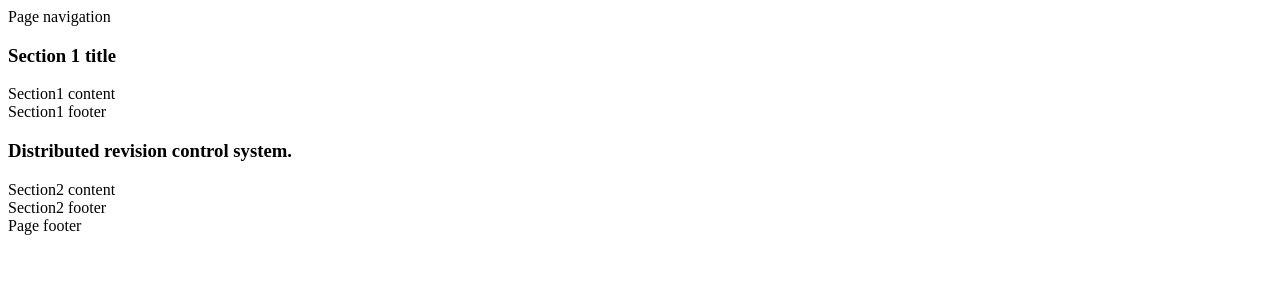
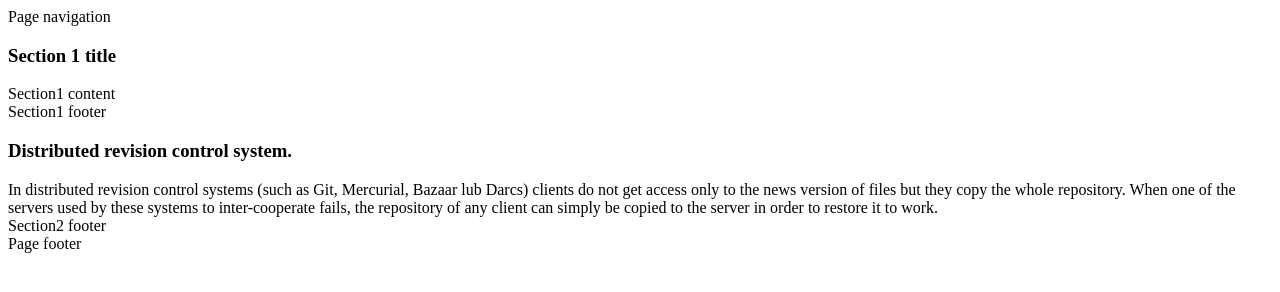
Before and after one commit to marcin15357/iislabse_195926, a plain HTML site: page index.html in a window 1280 px wide. Drawn offline with Linux system fonts and the light colour scheme.

Commit message:
Section 2 contents added

```diff
--- a/index.html
+++ b/index.html
@@ -23,7 +23,7 @@
 	    		<h3 class="panel-title">Distributed revision control system.</h3>
 	  		</div>
 	  		<div class="panel-body">
-		    	Section2 content
+		    	In distributed revision control systems (such as Git, Mercurial, Bazaar lub Darcs) clients do not get access only to the news version of files but they copy the whole repository. When one of the servers used by these systems to inter-cooperate fails, the repository of any client can simply be copied to the server in order to restore it to work.
 		  	</div>
 			<footer class="panel-footer">
 				Section2 footer
```
